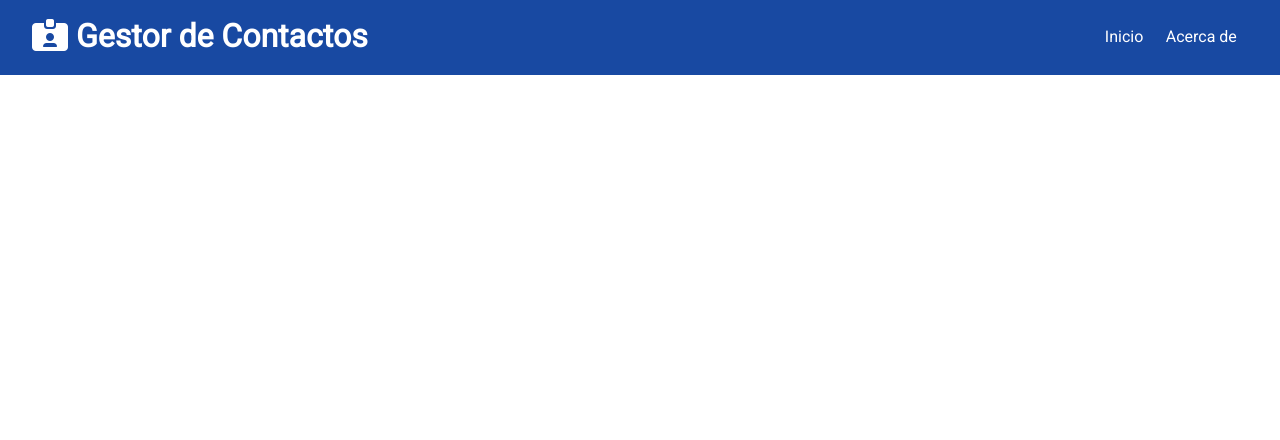
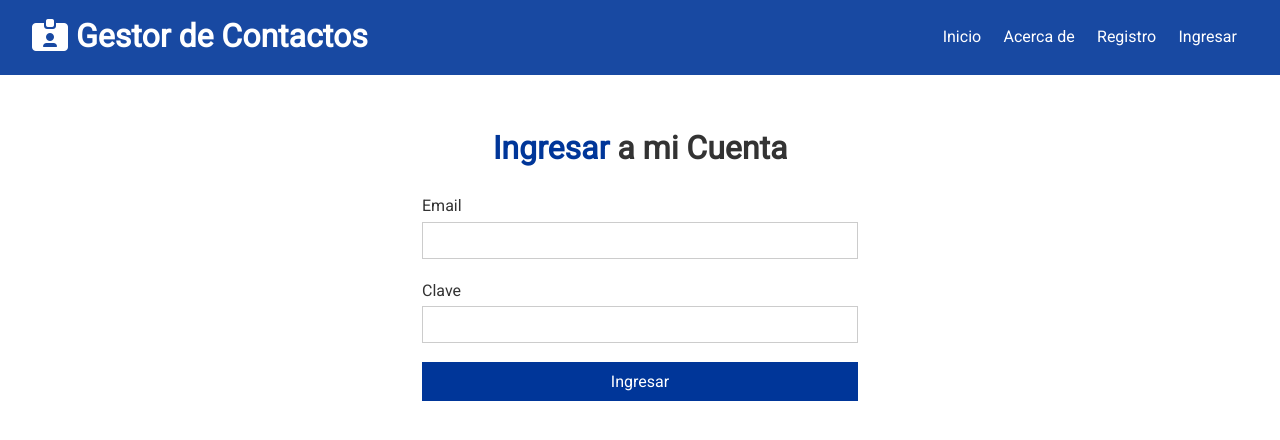
Before and after one commit to Cajimo/ContactsKeeper, a React (Create React App) app in the folder client/: page /ingresar in a window 1280 px wide. Shown: the top 440 px of the page. Built offline with nearby package versions, Linux system fonts and the light colour scheme; the HTML template or start-up script is replaced by a standard one.

Commit message:
To Register and Login Forms

```diff
--- a/client/src/App.js
+++ b/client/src/App.js
@@ -4,6 +4,7 @@ import Navbar from './components/layout/Navbar';
 import Home from './components/pages/Home';
 import About from './components/pages/About';
 import Register from './components/auth/Register';
+import Login from './components/auth/Login';
 import './App.css';
 import ContactState from './context/contact/ContactState';
 import AuthState from './context/auth/AuthState';
@@ -19,7 +20,8 @@ const App = () => {
               <Switch>
                 <Route exact path="/" component={Home} />
                 <Route exact path="/about" component={About} />
-                <Route exact path="/register" component={Register} />
+                <Route exact path="/registro" component={Register} />
+                <Route exact path="/ingresar" component={Login} />
               </Switch>
             </div>
           </Fragment>
--- a/client/src/components/auth/Login.js
+++ b/client/src/components/auth/Login.js
@@ -0,0 +1,48 @@
+import React, { useState } from 'react';
+
+const Login = () => {
+  const [user, setUser] = useState({
+    email: '',
+    password: '',
+  });
+
+  const { email, password } = user;
+
+  const onChange = (e) => setUser({ ...user, [e.target.name]: e.target.value });
+
+  const onSubmit = (e) => {
+    e.preventDefault();
+    console.log('Login submit');
+  };
+
+  return (
+    <div className="form-container">
+      <h1>
+        <span className="text-primary">Ingresar</span> a mi Cuenta
+      </h1>
+      <form onSubmit={onSubmit}>
+        <div className="form-group">
+          <label htmlFor="email">Email</label>
+          <input type="email" name="email" value={email} onChange={onChange} />
+        </div>
+        <div className="form-group">
+          <label htmlFor="password">Clave</label>
+          <input
+            type="password"
+            name="password"
+            value={password}
+            onChange={onChange}
+          />
+        </div>
+
+        <input
+          type="submit"
+          value="Ingresar"
+          className="btn btn-primary btn-block"
+        />
+      </form>
+    </div>
+  );
+};
+
+export default Login;
--- a/client/src/components/auth/Register.js
+++ b/client/src/components/auth/Register.js
@@ -20,7 +20,7 @@ const Register = () => {
   return (
     <div className="form-container">
       <h1>
-        Cuenta <span className="text-primary">Registrar</span>
+        <span className="text-primary">Registrar</span> Cuenta
       </h1>
       <form onSubmit={onSubmit}>
         <div className="form-group">
--- a/client/src/components/layout/Navbar.js
+++ b/client/src/components/layout/Navbar.js
@@ -13,7 +13,13 @@ const Navbar = ({ title, icon }) => {
           <Link to="/">Inicio</Link>
         </li>
         <li>
-          <Link to="/about">Acerca de</Link>
+          <Link to="/acerca-de">Acerca de</Link>
+        </li>
+        <li>
+          <Link to="/registro">Registro</Link>
+        </li>
+        <li>
+          <Link to="/ingresar">Ingresar</Link>
         </li>
       </ul>
     </div>
```
